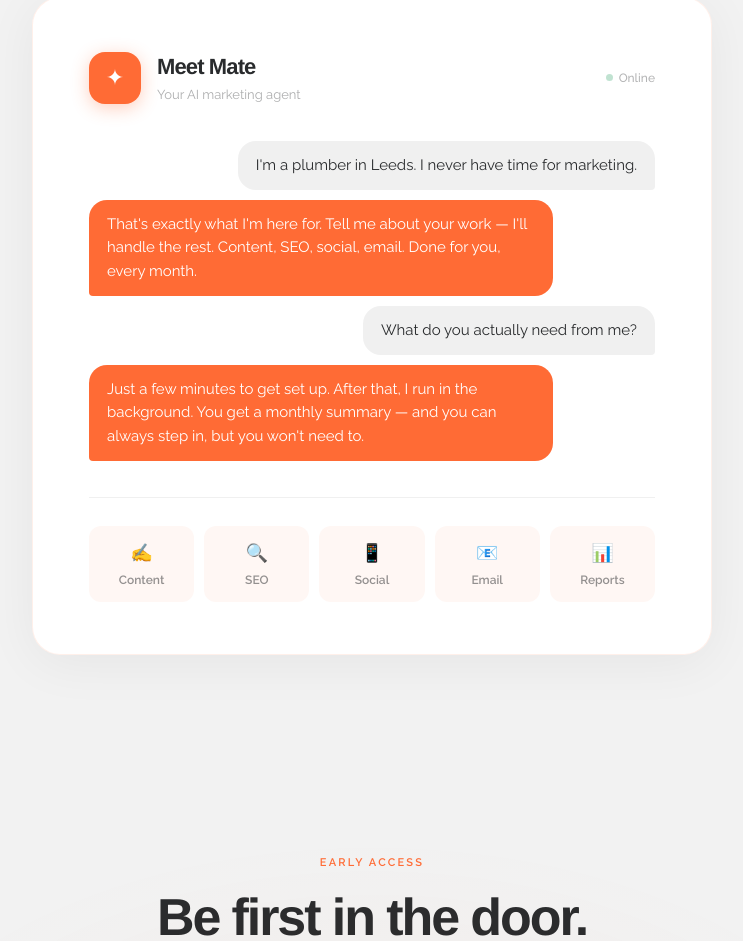
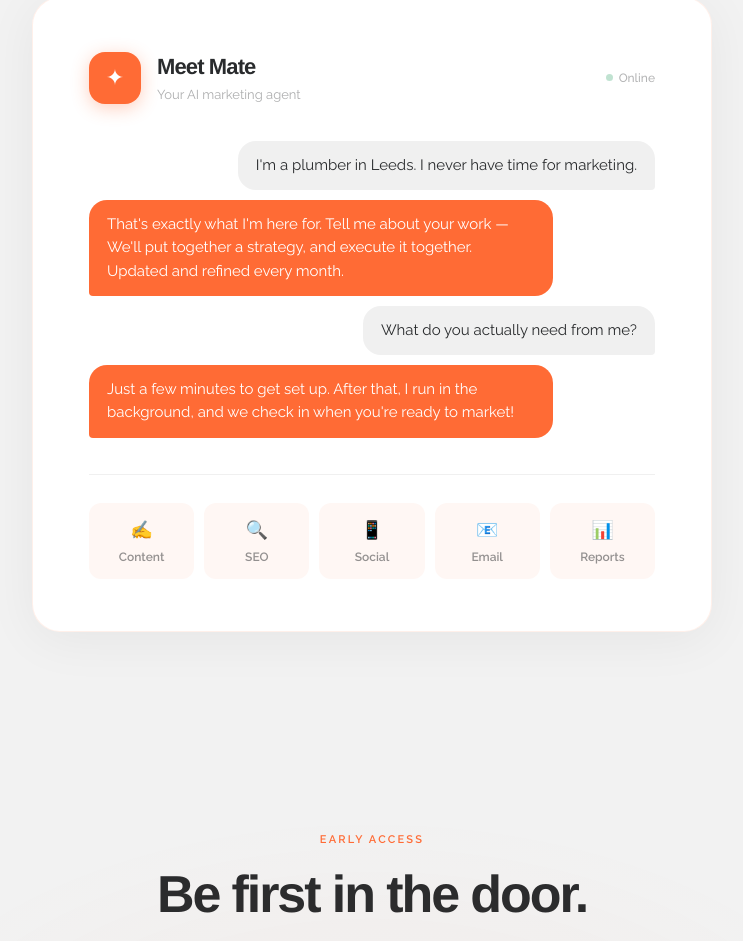
Before and after one commit to georgejhanlon/MarketMate, a Next.js app: page / in a window 1280 px wide. Shown: the part 1399-2340 px from the top of the page, without its empty margins (268-1011 px from the left). Built offline with nearby package versions, Linux system fonts and the light colour scheme; a web font is replaced by a local one.

Commit message:
update copy

```diff
--- a/app/page.jsx
+++ b/app/page.jsx
@@ -459,9 +459,9 @@ export default function MarketMatePage() {
           <div style={{ display:"flex", flexDirection:"column", gap:10 }}>
             {[
               { from:"user", text:"I'm a plumber in Leeds. I never have time for marketing." },
-              { from:"mate", text:"That's exactly what I'm here for. Tell me about your work — I'll handle the rest. Content, SEO, social, email. Done for you, every month." },
+              { from:"mate", text:"That's exactly what I'm here for. Tell me about your work — We'll put together a strategy, and execute it together. Updated and refined every month." },
               { from:"user", text:"What do you actually need from me?" },
-              { from:"mate", text:"Just a few minutes to get set up. After that, I run in the background. You get a monthly summary — and you can always step in, but you won't need to." },
+              { from:"mate", text:"Just a few minutes to get set up. After that, I run in the background, and we check in when you're ready to market!" },
             ].map((msg, i) => (
               <motion.div key={i}
                 initial={{ opacity:0, y:8 }} whileInView={{ opacity:1, y:0 }}
```
